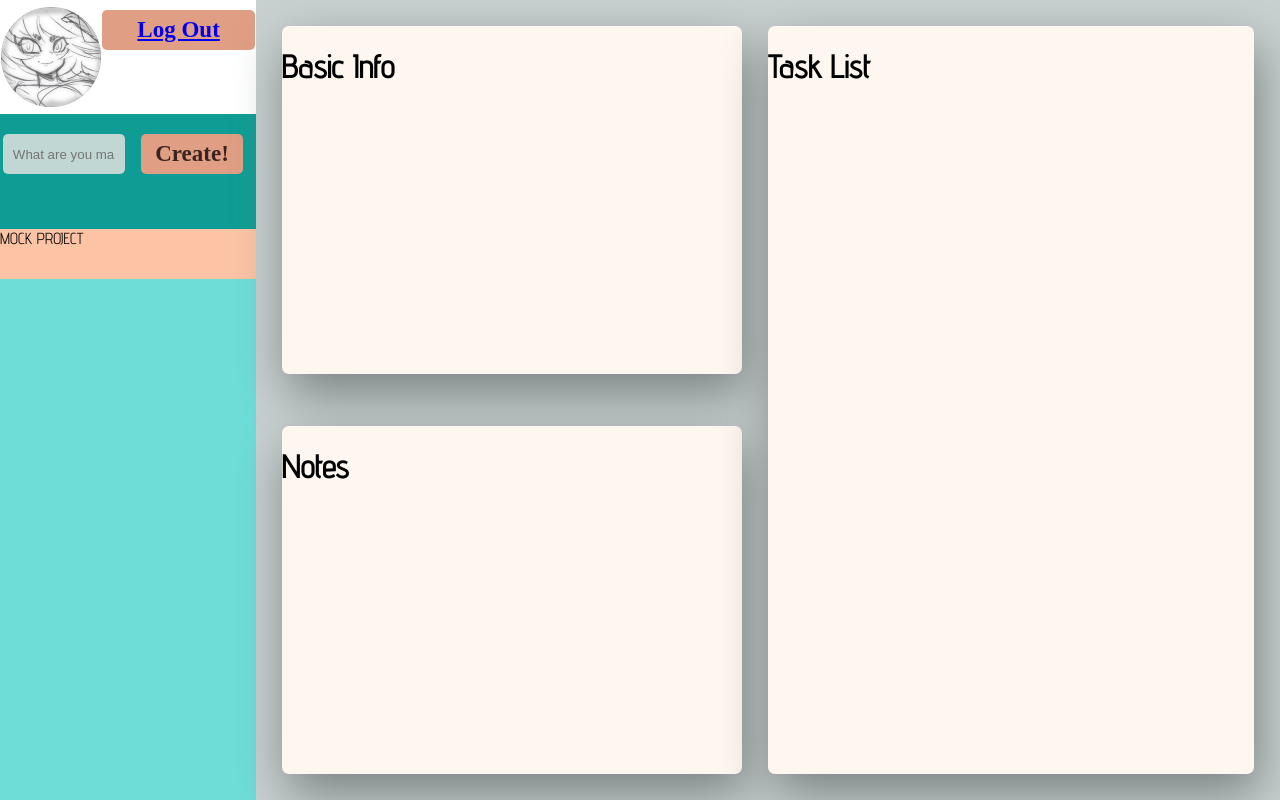
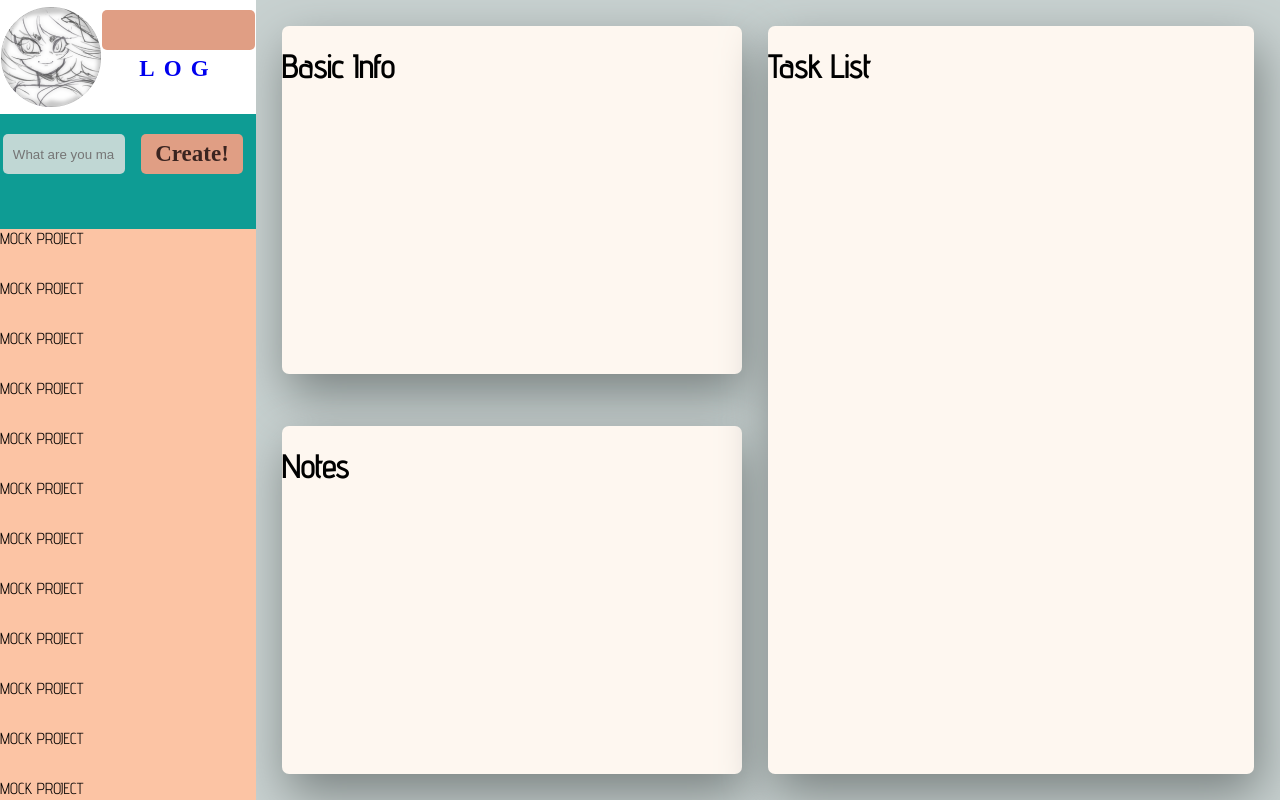
Before and after one commit to Becca-ng/cosplay-planner-app, a React (Create React App) app in the folder react-ui/: page /projects in a window 1280 px wide. Built offline with nearby package versions, Linux system fonts and the light colour scheme; a web font is replaced by a local one.

Commit message:
jwt, fixed PORT with server.js

```diff
--- a/react-ui/package.json
+++ b/react-ui/package.json
@@ -11,8 +11,11 @@
     "https": "^1.0.0",
     "react": "^17.0.2",
     "react-dom": "^17.0.2",
+    "react-redux": "^7.2.8",
     "react-router-dom": "^6.2.2",
     "react-scripts": "5.0.0",
+    "redux": "^4.1.2",
+    "redux-thunk": "^2.4.1",
     "web-vitals": "^2.1.4"
   },
   "scripts": {
--- a/react-ui/src/App.css
+++ b/react-ui/src/App.css
@@ -117,9 +117,8 @@ input{
   margin: 0;
   padding: 0;
   display: flex;
-  min-height: 100vh;
-  width: 100vw;
-  overflow: hidden;
+  min-height: 100%;
+  min-width: 100%;
   }
 
   /* PROJECT SIDE BAR */
@@ -136,14 +135,16 @@ input{
     grid-template-rows: repeat(2, .20fr) 1fr;
     grid-column-gap: 0px;
     grid-row-gap: 0px;
+    min-height: 100vh;
     overflow: hidden;
   }
 
   .logoContainer{
     grid-area: 1 / 1 / 2 / 2;
-background-color: white;
-display: flex;
-justify-content: center;
+    background-color: white;
+    display: flex;
+    justify-content: center;
+    overflow: hidden;
   }
 
   .logo{
@@ -155,23 +156,21 @@ justify-content: center;
 
   .navBtnContainer{
     grid-area: 2 / 1 / 3 / 2;
+    overflow: hidden;
   }
 
   .newProjectContainer{
     grid-area: 3 / 1 / 4 / 2;
     background-color: #6eddd8;
-  }
-
-  .newProjectScroll{
-    overflow-x: hidden;
-    overflow-y: auto;
-    text-align:justify;
+    display: block;
+    min-height: 100%;
+    max-height: 1vw;
+    overflow: auto;
   }
 
   .projectTabs{
     background:#fcc4a4;
     height: 50px;
-
   }
 
   .createContainer {
@@ -224,6 +223,7 @@ justify-content: center;
     border-radius: 5px;
     cursor: pointer;
     transition: .2s ease-in;
+    text-decoration: none;
   }
 
   .navBarBtn:hover{
@@ -232,13 +232,13 @@ justify-content: center;
   }
 
 
-
   /* PROJECT WORKSPACE */
 
   .project-WorkSpace {
     grid-area: 1 / 2 / 2 / 3;
     background-color: #c8d1d0;
     width:100%;
+    overflow: hidden;
   }
 
   .workSpace-grid{
@@ -247,6 +247,7 @@ justify-content: center;
     grid-template-rows: repeat(2, 1fr);
     grid-column-gap: 0px;
     grid-row-gap: 0px;
+    overflow: hidden;
   }
 
   .projectDetails{
--- a/react-ui/src/components/projectWorkspace/projectSideBar.jsx
+++ b/react-ui/src/components/projectWorkspace/projectSideBar.jsx
@@ -6,6 +6,8 @@ const ProjectSideBar = () => {
 
     return (
         <div className="sideNavBar sideBar-grid">
+
+
             <div className="logoContainer">
                 <img className="logo" src={logoTest} />
                 <button className="navBarBtn logOutBtn">
@@ -14,9 +16,6 @@ const ProjectSideBar = () => {
             </div>
 
             <div className="navBtnContainer">
-
-
-
                 <div className="createContainer">
                     <div className="createDiv1">
                         <input className="createInput" type="text" placeholder="What are you making?" />
@@ -25,15 +24,23 @@ const ProjectSideBar = () => {
                         <button className="navBarBtn createBtn"> Create! </button>
                     </div>
                 </div>
-
             </div>
 
 
-            <div className="newProjectContainer newProjectScroll">
-                <div className="projectTabs">  MOCK PROJECT </div>
-
+            <div className="newProjectContainer">
+                    <div className="projectTabs">  MOCK PROJECT </div>
+                    <div className="projectTabs">  MOCK PROJECT </div>
+                    <div className="projectTabs">  MOCK PROJECT </div>
+                    <div className="projectTabs">  MOCK PROJECT </div>
+                    <div className="projectTabs">  MOCK PROJECT </div>
+                    <div className="projectTabs">  MOCK PROJECT </div>
+                    <div className="projectTabs">  MOCK PROJECT </div>
+                    <div className="projectTabs">  MOCK PROJECT </div>
+                    <div className="projectTabs">  MOCK PROJECT </div>
+                    <div className="projectTabs">  MOCK PROJECT </div>
+                    <div className="projectTabs">  MOCK PROJECT </div>
+                    <div className="projectTabs">  MOCK PROJECT </div>
             </div>
-
         </div>
     )
 }
--- /dev/null
+++ b/react-ui/src/components/projectWorkspace/sideBar.jsx
@@ -0,0 +1,32 @@
+import "./test.css"
+
+
+
+const Test = () => {
+
+return(
+<div class="main">
+  <aside class="sidebar">
+    <nav class="nav">
+      <ul>
+        <li class="active"><a href="#">Welcome</a></li>
+        <li><a href="#">Who We Are</a></li>
+        <li><a href="#">What We Do</a></li>
+        <li><a href="#">Get In Touch</a></li>
+      </ul>
+    </nav>
+  </aside>
+
+  <section class="twitter">
+    <div class="container">
+      <a target="_blank" href="https://twitter.com/ReisnerShawn">
+      </a>
+      <p>Follow me</p>
+      <p>on Twitter!</p>
+    </div>
+  </section>
+</div>
+)
+}
+
+export default Test ;
--- /dev/null
+++ b/react-ui/src/components/projectWorkspace/test.css
@@ -0,0 +1,99 @@
+@import url('https://fonts.googleapis.com/css?family=Open+Sans');
+
+html {
+  font-family: Arial;
+  font-size: 16px;
+  background: #5e42a6;
+}
+
+.sidebar {
+  position: fixed;
+  width: 25%;
+  height: 100vh;
+  background: #312450;
+  font-size: 0.65em;
+}
+
+.nav {
+  position: relative;
+  margin: 0 15%;
+  text-align: right;
+  top: 50%;
+  transform: translateY(-50%);
+  font-weight: bold;
+}
+
+.nav ul {
+  list-style: none;
+}
+
+li {
+    position: relative;
+    margin: 3.2em 0;
+  }
+
+  a {
+    line-height: 5em;
+    text-transform: uppercase;
+    text-decoration: none;
+    letter-spacing: 0.4em;
+    color: rgba(#FFF, 0.35);
+    display: block;
+    transition: all ease-out 300ms;
+  }
+
+  article.active a {
+    color: white;
+  }
+
+  a:not(.active)::after {
+    opacity: 0.2;
+  }
+
+  a:not(.active):hover a {
+    color: rgba(#FFF, 0.75);
+  }
+
+  a::after {
+    content: '';
+    position: absolute;
+    width: 100%;
+    height: 0.2em;
+    background: black;
+    left: 0;
+    bottom: 0;
+    background-image: linear-gradient(to right, #5e42a6, #b74e91)
+  }
+
+.twitter {
+  position: relative;
+  width: 75%;
+  float: right;
+  height: 100vh;
+}
+
+.container {
+    display: flex;
+    flex-direction: column;
+    align-items: center;
+    justify-content: center;
+    height: 100%;
+  }
+
+  a {
+    position: relative;
+
+    img {
+      width: 48px;
+      height: 48px;
+    }
+  }
+
+  p {
+    text-transform: uppercase;
+    font-size: 1em;
+    letter-spacing: 0.1em;
+    color: #FFF;
+    font-weight: bold;
+    margin-top: 20px;
+  }
--- a/react-ui/src/views/workSpace.jsx
+++ b/react-ui/src/views/workSpace.jsx
@@ -1,6 +1,8 @@
 import React from 'react';
 import { useSelector } from 'react-redux';
 import { ProjectSideBar, ProjectWorkSpace } from '../components/projectWorkspace/projectIndex';
+
+import Test from '../components/projectWorkspace/sideBar';
 
 
 
```
Also changed, not shown: 1 other file (tests, documents, lock files or other folders).
